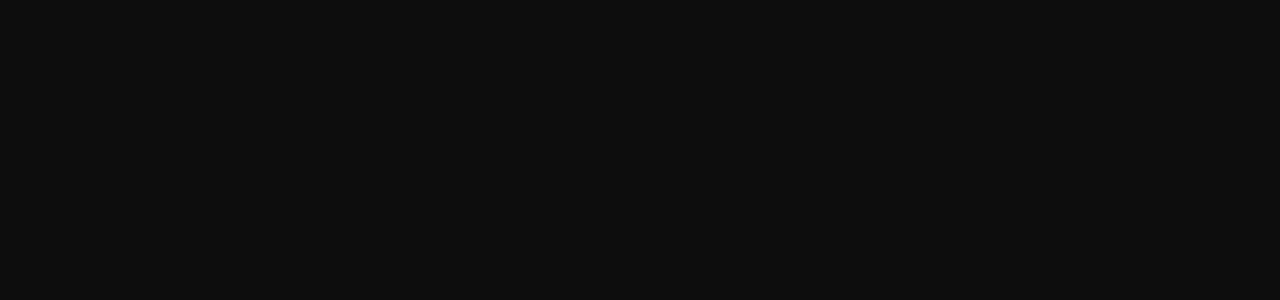
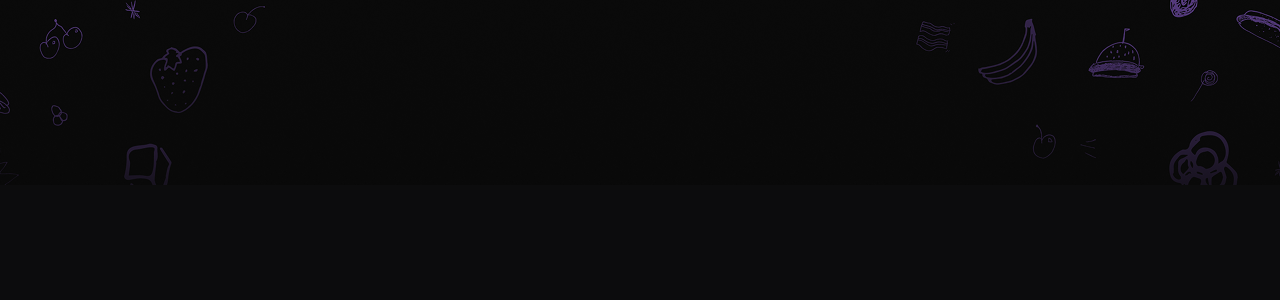
Before and after one commit to PepeuFBV/lista-de-compras-web, a Next.js app: page / in a window 1280 px wide. Shown: the top 300 px of the page. Built offline with nearby package versions, Linux system fonts and the light colour scheme.

Commit message:
feat(background): added background to main page

```diff
--- a/src/app/layout.tsx
+++ b/src/app/layout.tsx
@@ -1,6 +1,8 @@
 import type { Metadata } from 'next'
 import { Inter } from 'next/font/google'
 import './globals.css'
+
+import Image from 'next/image'
 
 const inter = Inter({
     variable: '--font-inter',
@@ -25,6 +27,9 @@
             <body
                 className={`${inter.variable} antialiased`}
             >
+                <div className='absolute w-full -z-10 h-[185px] overflow-x-hidden'>
+                    <Image className='' src='/background.png' alt='background' width={1920} height={165} quality={100} style={{ width: '100%', height: '185px', objectFit: 'cover' }} priority loading='eager' />
+                </div>
                 {children}
             </body>
         </html>
```
Also changed, not shown: public/background.png (added).
